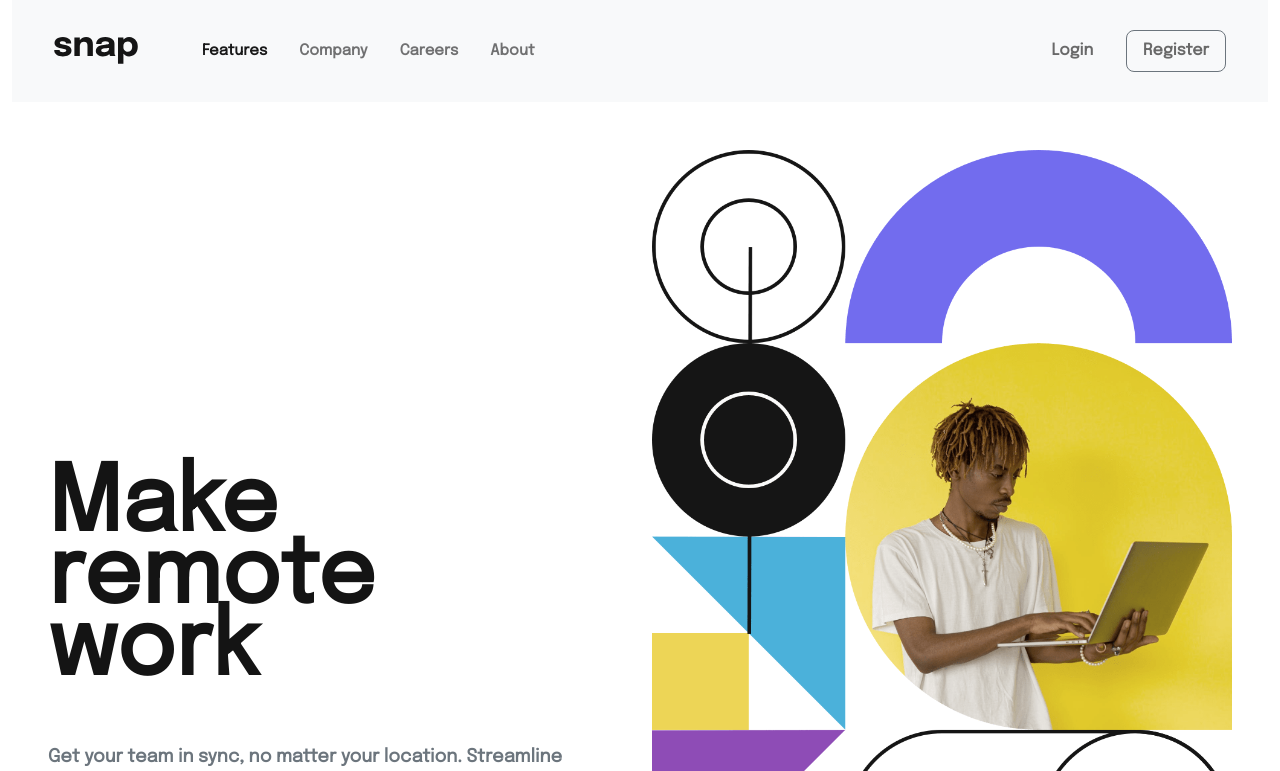
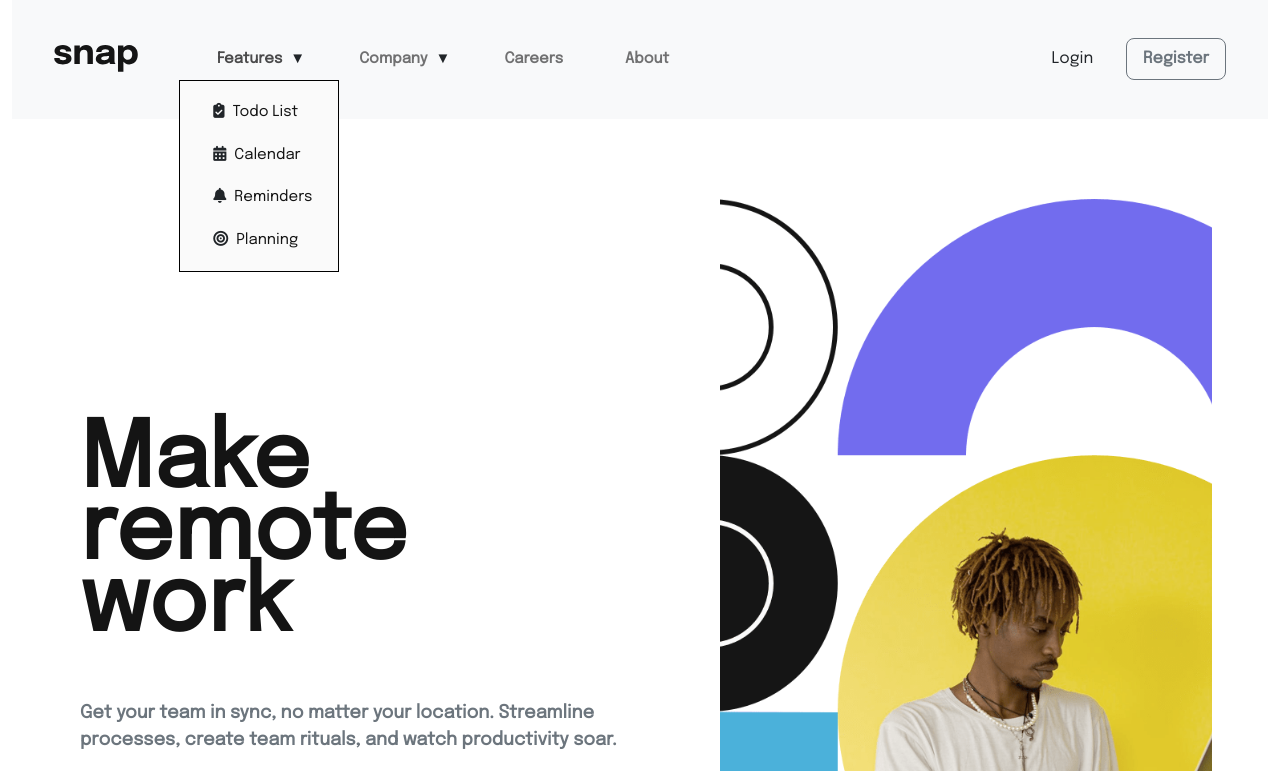
Before and after one commit to jean-altarejos/intro-section-with-dropdown-navigation-main, a plain HTML site: page index.html in a window 1280 px wide. Both pictures are taken after a click on the link "Features". Shown: the top 771 px of the page. Drawn offline with nearby package versions, Linux system fonts and the light colour scheme.

Commit message:
added js

```diff
--- a/css/style.css
+++ b/css/style.css
@@ -21,18 +21,26 @@ body {
     color: --white;
 }
 
-.btn {
-    color: var(--gray);
-    font-weight: bolder;
+#register:hover {
+    background-color: var(--white);
+    color: var(--black);
+    border: 2px solid var(--black);
 }
 
-.btn:hover {
-    color: var(--black);
+#learnmore {
+    background: var(--black);
+    color: var(--white);
+    font-weight: bolder;
+    width: fit-content;
 }
 
+#learnmore:hover {
+    color: var(--gray);
+    background: var(--white);
+}
 
 h1 {
-    font-weight: bolder;
+    font-weight: 800;
     font-size: 5em;
     color: var(--black);
     line-height: 0.8;
@@ -42,6 +50,10 @@ h1 {
     padding-bottom: 50px;
 }
 
+.img-container {
+    padding: 80px;
+    box-sizing: border-box;
+}
 p{
    font-weight: bold;
 }
@@ -51,12 +63,16 @@ p{
 }
 
 .wrapper2 {
-    padding-right: 30px;
-    max-height: 800px;
+    box-sizing: border-box;
+    padding: 80px;
+    flex-direction: column;
+    justify-content: center;
 }
 
-.hero-image {
-    max-height: 100%;
+.hero-image-desktop {
+    width: 100%;
+    height: 100%;
+    object-fit: cover;
 }
 
 .attribution {
@@ -66,7 +82,96 @@ p{
     padding: 5px;
 }
 
+a {
+    text-decoration: none;
+    color: var(--black);
+}
 
+li {
+    list-style: none;
+    font-size: 15px;
+    padding: 10px 15px;
+}
+
+li i {
+    padding: 0px 8px;
+}
+
+ul {
+    padding: 0px;
+    margin: 0px;
+}
+
+.hero-header{
+    position: relative;
+}
+
+.nav-item {
+    display: flex;
+}
+
+.navbar-nav li:nth-child(1)::after{
+    content: "\25BC";
+    display: flex;
+    align-items: center;
+}
+
+.navbar-nav li:nth-child(1)::after.active{
+    content: "\25B2";
+    display: flex;
+    align-items: center;
+}
+
+.navbar-nav li:nth-child(2)::after{
+    content: "\25BC";
+    display: flex;
+    align-items: center;
+}
+
+.navbar-nav li:nth-child(2)::after.active{
+    content: "\25B2";
+    display: flex;
+    align-items: center;
+}
+
+.feature-toggler {
+    display: none;
+    position: absolute;
+    top: 80px;
+    left: 14%;
+    width: fit-content;
+    height: fit-content;
+    box-sizing: border-box;
+    padding: 10px;
+    border: 1px solid black;
+    background-color: var(--white);
+}
+
+.feature-toggler ul {
+    display: flex;
+    justify-content: center;
+    flex-direction: column;
+}
+
+.feature-toggler.active {
+    display: block;
+}
+.company-toggler {
+    display: none;
+    width: fit-content;
+    height: fit-content;
+    box-sizing: border-box;
+    padding: 15px;
+    border: 1px solid black;
+    position: absolute;
+    top: 80px;
+    left: 25%;
+    background-color: var(--white);
+}
+
+.company-toggler.active {
+    display: block;
+}
 
 @media (min-width: 1399px) {
     h1 {
@@ -95,7 +200,6 @@ p{
     }
 
     .hero-image-desktop {
-        padding-left: 50px;
         max-height: 100vh;
         margin: auto;
     }
--- a/index.html
+++ b/index.html
@@ -21,10 +21,11 @@
   </style>
 
   <link rel="stylesheet" href="css/style.css">
-
+  <link rel="stylesheet" href="https://cdnjs.cloudflare.com/ajax/libs/font-awesome/6.5.1/css/all.min.css" integrity="sha512-DTOQO9RWCH3ppGqcWaEA1BIZOC6xxalwEsw9c2QQeAIftl+Vegovlnee1c9QX4TctnWMn13TZye+giMm8e2LwA==" crossorigin="anonymous" referrerpolicy="no-referrer" />
+  <script src="https://code.jquery.com/jquery-3.7.1.min.js" integrity="sha256-/JqT3SQfawRcv/BIHPThkBvs0OEvtFFmqPF/lYI/Cxo=" crossorigin="anonymous"></script>
 </head>
 <body>
-  <div class="container-fluid">
+  <div class="container-fluid  hero-header">
     <nav class="navbar navbar-expand-lg bg-light">
       <div class="container-fluid">
         <a class="navbar-brand me-5" href="#">
@@ -36,7 +37,7 @@
         <div class="collapse navbar-collapse justify-content-between" id="navbarNav">
             <ul class="navbar-nav">
               <li class="nav-item mx-2">
-                <a class="nav-link active" aria-current="page" href="#"><strong>Features</strong></a>
+                <a class="nav-link" aria-current="page" href="#"><strong>Features</strong></a>
               </li>
               <li class="nav-item mx-2">
                 <a class="nav-link" href="#"><strong>Company</strong></a>
@@ -50,24 +51,37 @@
             </ul>
             <div class="justify-content-end">
               <button class="btn me-2" type="button">Login</button>
-            <button class="btn btn-outline-secondary rounded-3 py-2 px-3 ms-2" type="button"><strong>Register</strong></button>
+            <button id="register" class="btn btn-outline-secondary rounded-3 py-2 px-3 ms-2" type="button"><strong>Register</strong></button>
             </div>
-
         </div>
+    </nav>
+     <div class="feature-toggler">
+          <ul class="navmenu">
+            <li class="navitem"><i class="fa-solid fa-clipboard-check"></i><a href="#">Todo List</a></li>
+            <li class="navitem"><i class="fa-solid fa-calendar-days"></i><a href="#">Calendar</a></li>
+            <li class="navitem"><i class="fa-solid fa-bell"></i><a href="#">Reminders</a></li>
+            <li class="navitem"><i class="fa-solid fa-bullseye"></i><a href="#">Planning</a></li>
+          </ul>
       </div>
-    </nav>
+      <div class="company-toggler">
+        <ul>
+          <li>History</li>
+          <li>Our Team</li>
+          <li>Blog</li>
+        </ul>
+      </div>
   </div>
 
-  <div class="hero-container px-5 py-5">
+  <div class="hero-container">
     <div class="row mobile-row">
       <div class="col-lg-6 d-flex align-items-center mobile-order-2">
-        <div class="hero-section wrapper2 ">
+        <div class="d-flex hero-section wrapper2 ">
           <h1 class="hero-text">Make <br> remote work</h1>
 
           <p class="text-muted">Get your team in sync, no matter your location. Streamline processes,
             create team rituals, and watch productivity soar.</p>
 
-          <button class="mt-5 btn btn-outline-secondary py-2 px-3 me-2" type="button">Learn More</button>
+          <button id="learnmore" class="mt-5 btn btn-outline-secondary py-2 px-3 me-2" type="button">Learn More</button>
 
           <div class="d-flex justify-content-start wrapper">
             <img class="me-5 h-100" src="images/client-databiz.svg" alt="">
@@ -78,8 +92,8 @@
 
         </div>
       </div>
-      <div class="col-lg-6 mobile-order-1">
-        <img class="img-fluid hero-image-desktop" src="images/image-hero-desktop.png" alt="">
+      <div class="img-container col-lg-6 mobile-order-1">
+        <img class="hero-image-desktop" src="images/image-hero-desktop.png" alt="">
         <img class="img-fluid hero-image-mobile" src="images/image-hero-mobile.png" alt="">
       </div>
     </div>
@@ -89,7 +103,6 @@
     Challenge by <a href="https://www.frontendmentor.io?ref=challenge" target="_blank">Frontend Mentor</a>.
     Coded by <a href="#">Jean M Altarejos</a>.
   </div>
-
-
+<script src="./js/script.js"></script>
 </body>
 </html>
--- a/js/script.js
+++ b/js/script.js
@@ -0,0 +1,9 @@
+$(".navbar-nav li:nth-child(1)").on("click", function(e){
+    $(".feature-toggler").toggleClass("active");
+    $(".navbar-nav li:nth-child(1)::after").toggleClass("active");
+});
+
+$(".navbar-nav li:nth-child(2)").on("click", function(e){
+    $(".company-toggler").toggleClass("active");
+    $(".navbar-nav li:nth-child(2)::after").toggleClass("active");
+});
```
